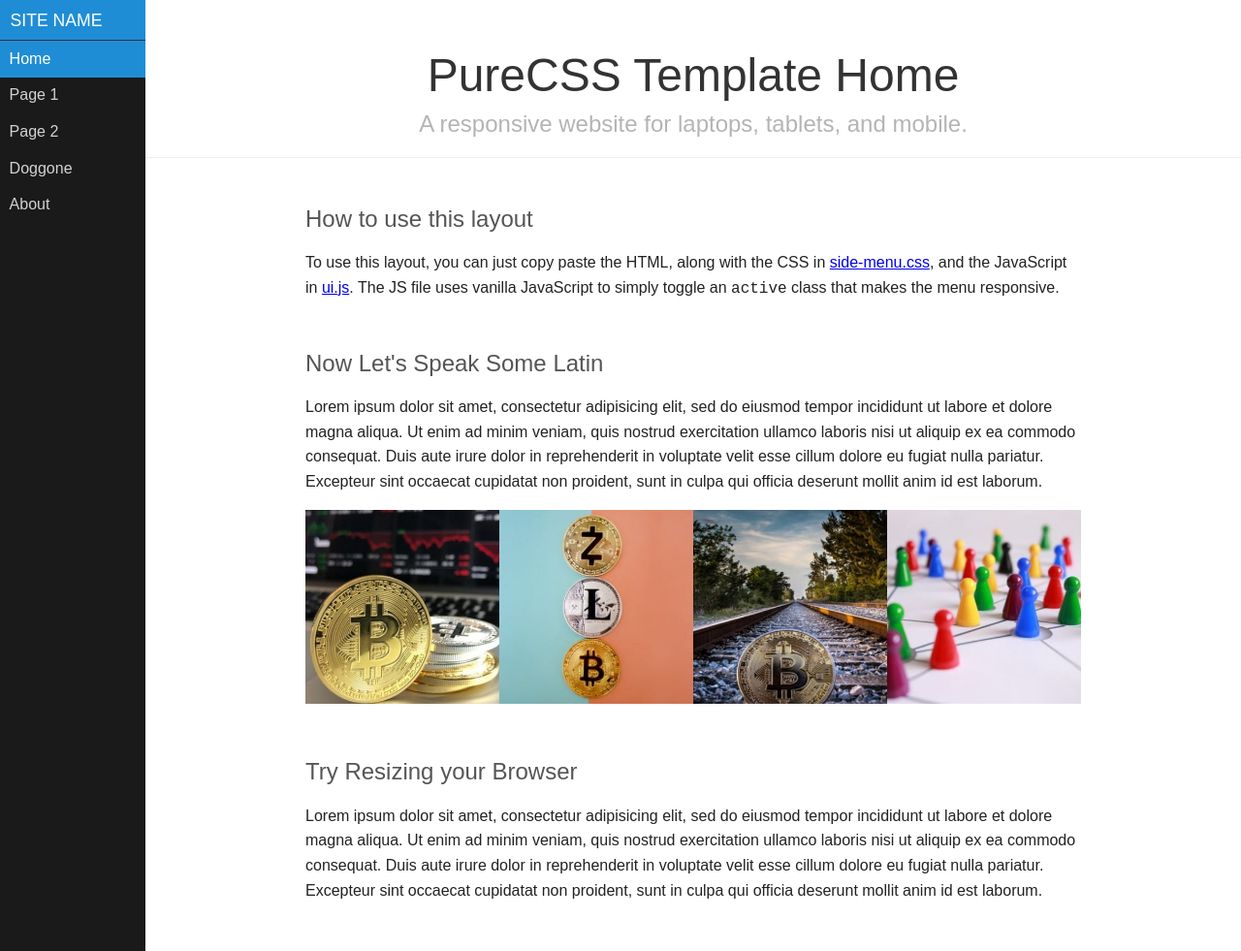
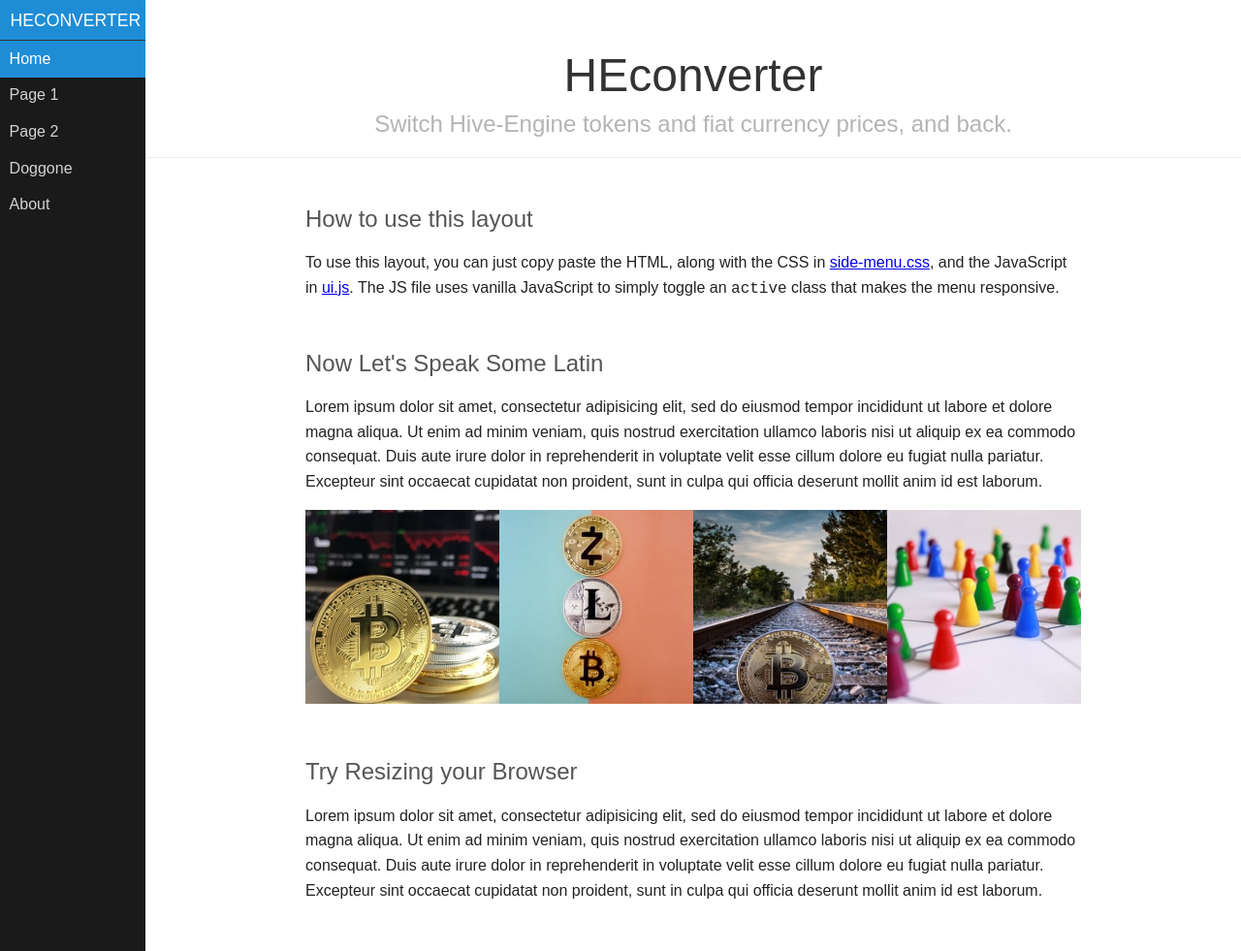
Before and after one commit to crrdlx/crrdlx.github.io, a Jekyll site: the page heconverter/converter.html, which Jekyll copies as it is, in a window 1280 px wide and 981 px high. Shown: the whole window at 97% size. Built offline with Jekyll 4.4.1, drawn with Linux system fonts in a browser that asks for light colours; nearby versions of some CDN libraries; comment, search, counter and statistics services are not loaded.

Commit message:
Update converter.html

```diff
--- a/heconverter/converter.html
+++ b/heconverter/converter.html
@@ -3,7 +3,7 @@
 <head>
     <meta charset="utf-8">
     <meta name="viewport" content="width=device-width, initial-scale=1.0">
-    <meta name="description" content="A layout example with a side menu that hides on mobile, just like the Pure website.">
+    <meta name="description" content="A simple converter to switch Hive-Engine token prices to fiat currency prices and back again.">
     <title>PureCSS Homepage</title>
 
 <link rel="stylesheet" href="https://unpkg.com/purecss@1.0.0/build/pure-min.css" integrity="sha384-" crossorigin="anonymous">
@@ -26,7 +26,7 @@
 
     <div id="menu">
         <div class="pure-menu">
-            <a class="pure-menu-heading" href="#">Site Name</a>
+            <a class="pure-menu-heading" href="#">HEconverter</a>
 
             <ul class="pure-menu-list">
                 <li class="pure-menu-item pure-menu-selected"><a href="#" class="pure-menu-link">Home</a></li>
@@ -40,8 +40,8 @@
 
     <div id="main">
         <div class="header">
-            <h1>PureCSS Template Home</h1>
-            <h2>A responsive website for laptops, tablets, and mobile.</h2>
+            <h1>HEconverter</h1>
+            <h2>Switch Hive-Engine tokens and fiat currency prices, and back.</h2>
         </div>
 
         <div class="content">
```
